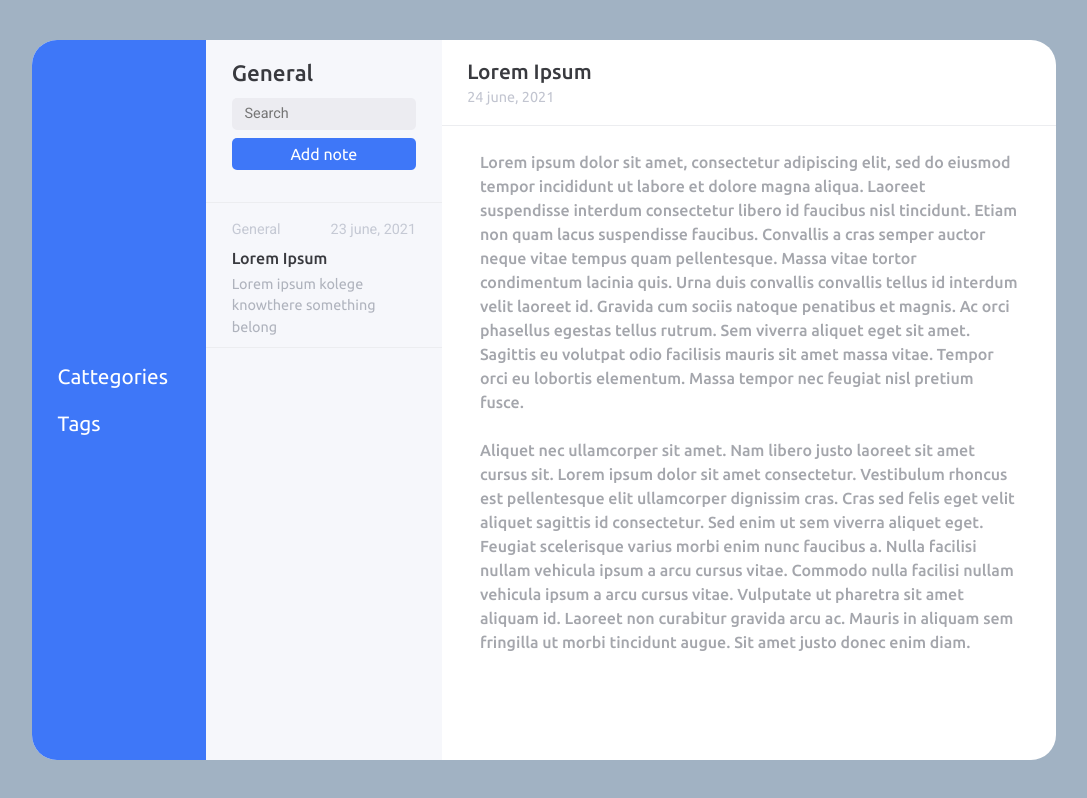
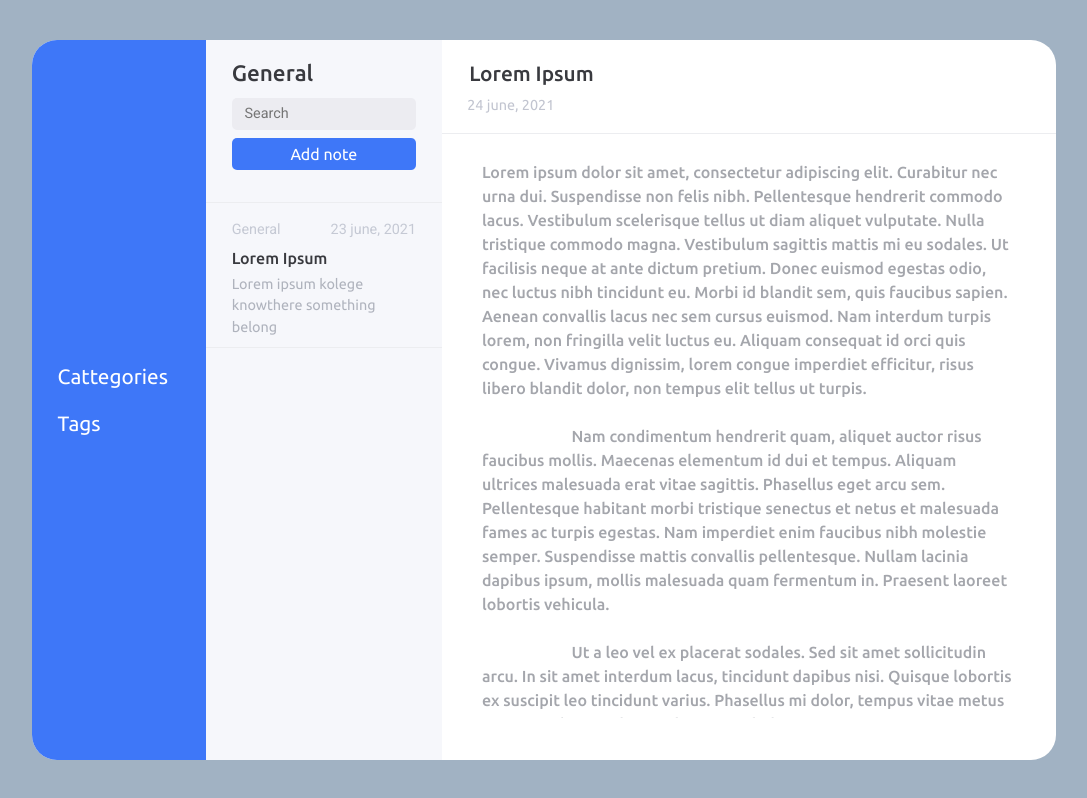
Before and after one commit to YuriArh/NoteApp, a plain HTML site: page index.html in a window 1280 px wide. Shown: the whole page, without its empty margins (96-1183 px from the left). Drawn offline with Linux system fonts and the light colour scheme.

Commit message:
change content card

```diff
--- a/index.html
+++ b/index.html
@@ -57,31 +57,23 @@
             </div>
             <div class="content-card">
                 <div class="content-card__header">
-                    <div class="content-card__header-title">
-                        Lorem Ipsum
-                    </div>
+                    <textarea class="content-card__header-title">Lorem Ipsum</textarea>
                     <div class="content-card__header-date">
                         24 june, 2021
                     </div>
                 </div>
                 <div class="content-card__text">
-                    <p>Lorem ipsum dolor sit amet, consectetur adipiscing elit, sed do eiusmod tempor incididunt ut labore et dolore magna aliqua.
-                    Laoreet suspendisse interdum consectetur libero id faucibus nisl tincidunt. Etiam non quam lacus suspendisse faucibus.
-                    Convallis a cras semper auctor neque vitae tempus quam pellentesque. Massa vitae tortor condimentum lacinia quis.
-                    Urna duis convallis convallis tellus id interdum velit laoreet id. Gravida cum sociis natoque penatibus et magnis.
-                    Ac orci phasellus egestas tellus rutrum. Sem viverra aliquet eget sit amet.
-                    Sagittis eu volutpat odio facilisis mauris sit amet massa vitae. Tempor orci eu lobortis elementum. Massa tempor nec feugiat nisl pretium fusce.</p><br>
+                    <textarea class="content-card__form">Lorem ipsum dolor sit amet, consectetur adipiscing elit. Curabitur nec urna dui. Suspendisse non felis nibh. Pellentesque hendrerit commodo lacus. Vestibulum scelerisque tellus ut diam aliquet vulputate. Nulla tristique commodo magna. Vestibulum sagittis mattis mi eu sodales. Ut facilisis neque at ante dictum pretium. Donec euismod egestas odio, nec luctus nibh tincidunt eu. Morbi id blandit sem, quis faucibus sapien. Aenean convallis lacus nec sem cursus euismod. Nam interdum turpis lorem, non fringilla velit luctus eu. Aliquam consequat id orci quis congue. Vivamus dignissim, lorem congue imperdiet efficitur, risus libero blandit dolor, non tempus elit tellus ut turpis.
 
-                    <p>Aliquet nec ullamcorper sit amet.
-                    Nam libero justo laoreet sit amet cursus sit.
-                    Lorem ipsum dolor sit amet consectetur.
-                    Vestibulum rhoncus est pellentesque elit ullamcorper dignissim cras.
-                    Cras sed felis eget velit aliquet sagittis id consectetur.
-                    Sed enim ut sem viverra aliquet eget.
-                    Feugiat scelerisque varius morbi enim nunc faucibus a.
-                    Nulla facilisi nullam vehicula ipsum a arcu cursus vitae. Commodo nulla facilisi nullam vehicula ipsum a arcu cursus vitae.
-                    Vulputate ut pharetra sit amet aliquam id. Laoreet non curabitur gravida arcu ac. Mauris in aliquam sem fringilla ut morbi tincidunt augue.
-                    Sit amet justo donec enim diam.</p>
+                        Nam condimentum hendrerit quam, aliquet auctor risus faucibus mollis. Maecenas elementum id dui et tempus. Aliquam ultrices malesuada erat vitae sagittis. Phasellus eget arcu sem. Pellentesque habitant morbi tristique senectus et netus et malesuada fames ac turpis egestas. Nam imperdiet enim faucibus nibh molestie semper. Suspendisse mattis convallis pellentesque. Nullam lacinia dapibus ipsum, mollis malesuada quam fermentum in. Praesent laoreet lobortis vehicula.
+
+                        Ut a leo vel ex placerat sodales. Sed sit amet sollicitudin arcu. In sit amet interdum lacus, tincidunt dapibus nisi. Quisque lobortis ex suscipit leo tincidunt varius. Phasellus mi dolor, tempus vitae metus sit amet, ultrices ultrices diam. Vestibulum a enim ut quam viverra fermentum. Nulla consectetur neque vitae erat placerat, quis lobortis nisi tincidunt. Etiam dictum turpis nisl, nec consequat augue imperdiet a. Nunc eleifend arcu sit amet felis sollicitudin, lobortis fringilla urna fringilla. Ut quis interdum quam. Ut sed risus ligula. Mauris non massa mi.
+                        Lorem ipsum dolor sit amet, consectetur adipiscing elit. Curabitur nec urna dui. Suspendisse non felis nibh. Pellentesque hendrerit commodo lacus. Vestibulum scelerisque tellus ut diam aliquet vulputate. Nulla tristique commodo magna. Vestibulum sagittis mattis mi eu sodales. Ut facilisis neque at ante dictum pretium. Donec euismod egestas odio, nec luctus nibh tincidunt eu. Morbi id blandit sem, quis faucibus sapien. Aenean convallis lacus nec sem cursus euismod. Nam interdum turpis lorem, non fringilla velit luctus eu. Aliquam consequat id orci quis congue. Vivamus dignissim, lorem congue imperdiet efficitur, risus libero blandit dolor, non tempus elit tellus ut turpis.
+
+Nam condimentum hendrerit quam, aliquet auctor risus faucibus mollis. Maecenas elementum id dui et tempus. Aliquam ultrices malesuada erat vitae sagittis. Phasellus eget arcu sem. Pellentesque habitant morbi tristique senectus et netus et malesuada fames ac turpis egestas. Nam imperdiet enim faucibus nibh molestie semper. Suspendisse mattis convallis pellentesque. Nullam lacinia dapibus ipsum, mollis malesuada quam fermentum in. Praesent laoreet lobortis vehicula.
+
+Ut a leo vel ex placerat sodales. Sed sit amet sollicitudin arcu. In sit amet interdum lacus, tincidunt dapibus nisi. Quisque lobortis ex suscipit leo tincidunt varius. Phasellus mi dolor, tempus vitae metus sit amet, ultrices ultrices diam. Vestibulum a enim ut quam viverra fermentum. Nulla consectetur neque vitae erat placerat, quis lobortis nisi tincidunt. Etiam dictum turpis nisl, nec consequat augue imperdiet a. Nunc eleifend arcu sit amet felis sollicitudin, lobortis fringilla urna fringilla. Ut quis interdum quam. Ut sed risus ligula. Mauris non massa mi.
+                    </textarea>
                 </div>
             </div>
         </div>
--- a/style.css
+++ b/style.css
@@ -228,11 +228,13 @@ body {
 }
 
 .content-card__header-title {
-
+  height: 4vh;
+  border: none;
   font-family: 'Ubuntu', sans-serif;
   font-size: 130%;
   font-weight: 500;
   color: #393a3f;
+  resize: none;
 }
 
 
@@ -242,3 +244,18 @@ body {
   font-weight: 500;
   color: #a4a6ac;
 }
+
+.content-card__form {
+  font-family: 'Ubuntu', sans-serif;
+  font-weight: 500;
+  color: #a4a6ac;
+  border: none;
+  height: 70vh !important;
+  width: 100% !important;
+  overflow-y: scroll;
+  resize: none;
+}
+
+textarea:focus, input:focus{
+  outline: none;
+}
```
